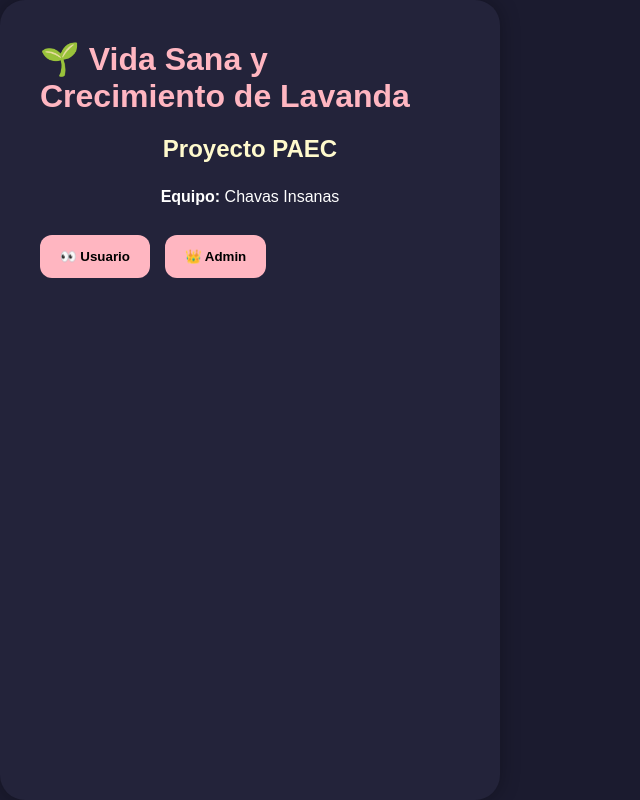
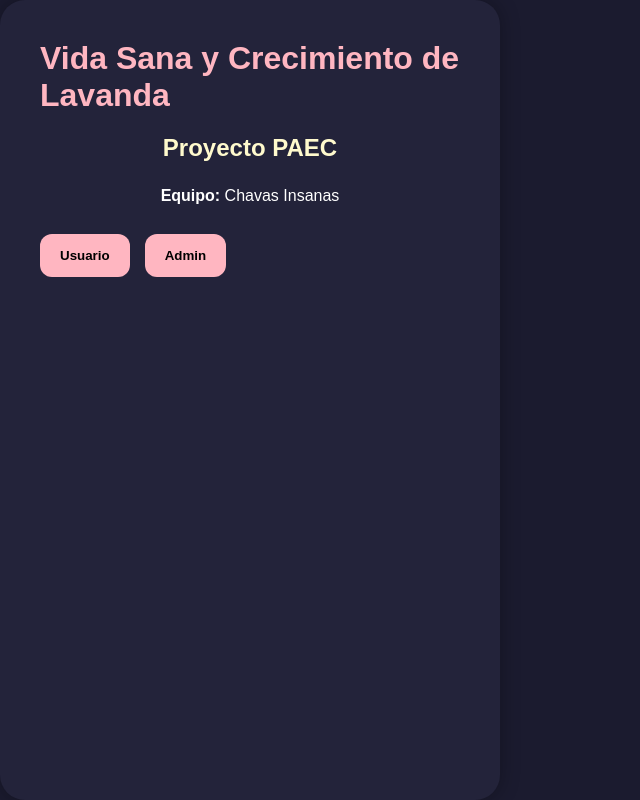
Before and after one commit to gisskirchstein-design/paec-frontened, a website: page index.html in a window 1280 px wide. Shown: the top 800 px of the page, without its empty margins (0-640 px from the left). Drawn offline with nearby package versions, Linux system fonts and the light colour scheme.

Commit message:
sisisisisissisisisissisiiiiiiii

```diff
--- a/index.html
+++ b/index.html
@@ -203,7 +203,7 @@ ul{
   <div class="card">
 
     <h1>
-      🌱 Vida Sana y Crecimiento de Lavanda
+       Vida Sana y Crecimiento de Lavanda
     </h1>
 
     <h2 style="text-align:center;">
@@ -220,11 +220,11 @@ ul{
     <div class="botones">
 
       <button onclick="entrarUsuario()">
-        👀 Usuario
+         Usuario
       </button>
 
       <button onclick="mostrarLoginAdmin()">
-        👑 Admin
+         Admin
       </button>
 
     </div>
@@ -242,7 +242,7 @@ ul{
   <div class="card">
 
     <h1>
-      👑 Acceso Administrador
+       Acceso Administrador
     </h1>
 
     <input
```
